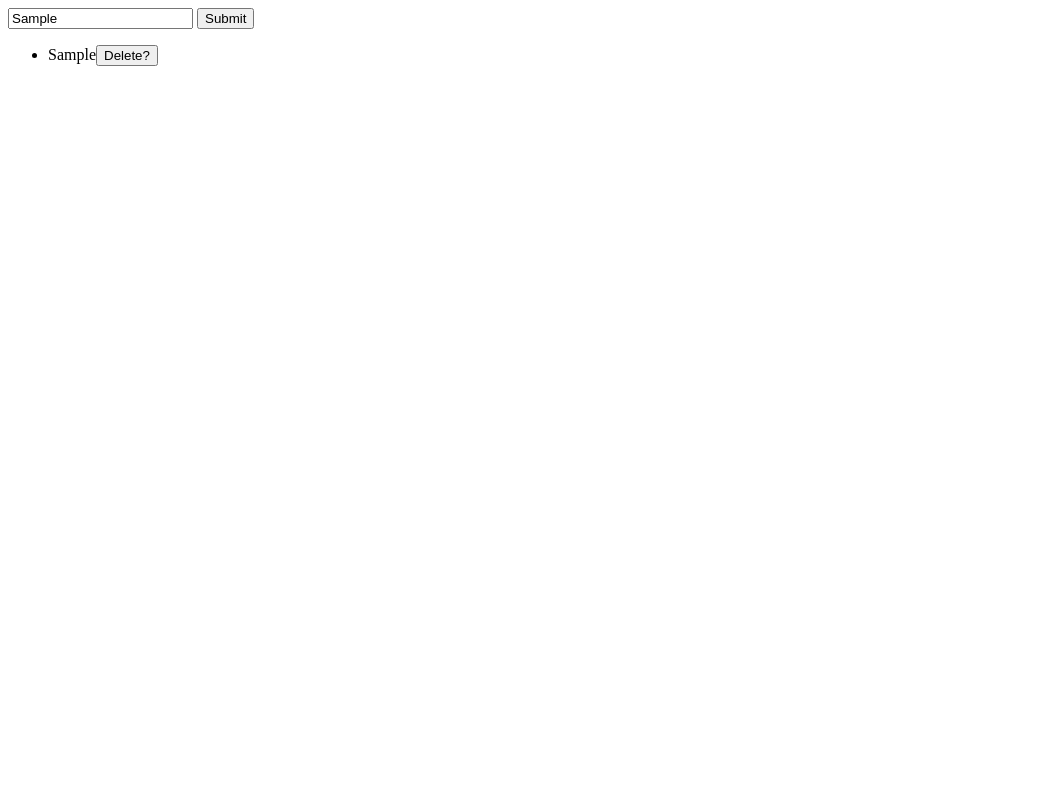
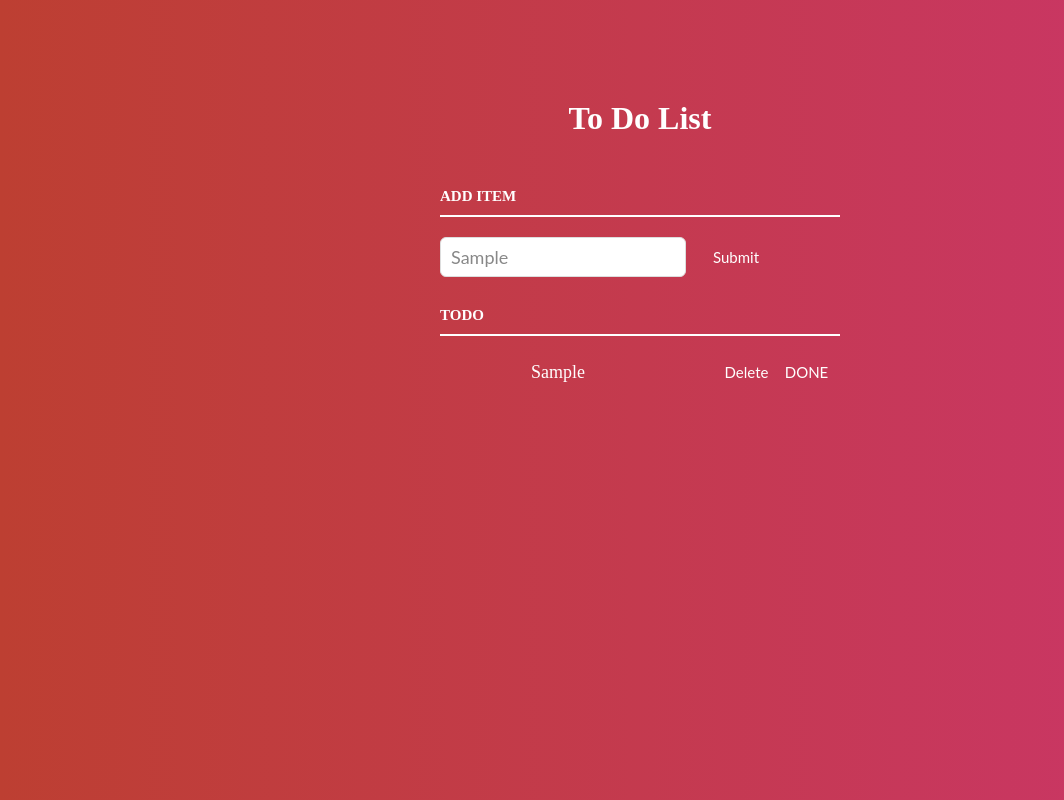
Before and after one commit to FACG2/CodeBytesToDO, a website: page skeleton/index.html in a window 1280 px wide. Both pictures are taken after typing "Sample" into the empty fields and a click on the input "Submit". Shown: the whole page, without its empty margins (0-1064 px from the left). Drawn offline with Linux system fonts and the light colour scheme.

Commit message:
Integration with style Relates #7

```diff
--- a/skeleton/dom.js
+++ b/skeleton/dom.js
@@ -3,37 +3,43 @@
 // it keeps everything inside hidden from the rest of our application
 (function() {
 // This is the dom node where we will keep our todo
-  var container = document.getElementById('todo-container');
+var container = document.getElementById('incomplete-tasks');
+var containertwo= document.getElementById('completed-tasks');
 var addTodoForm = document.getElementById('add-todo');
-
+var descriptionInput = document.querySelector("input[name=description]");
 var state = []; // this is our initial todoList
-
 // This function takes a todo, it returns the DOM node representing that todo
 var createTodoNode = function(todo) {
 var todoNode = document.createElement('li');
 // you will need to use addEventListener
 todoNode.innerHTML = "<span class='description-span'>" + todo.description + "</span>";
 // add span holding description
-
 // this adds the delete button
 var deleteButtonNode = document.createElement('button');
-    deleteButtonNode.textContent = "Delete?";
+deleteButtonNode.textContent = "Delete";
 deleteButtonNode.addEventListener('click', function(event) {
   var newState = todoFunctions.deleteTodo(state, todo.id);
   update(newState);
 });
 todoNode.appendChild(deleteButtonNode);
+var done = document.createElement('button');
+done.textContent = "DONE";
 
-    todoNode.addEventListener('click', function(event){
-      // add markTodo button
-      this.classList.toggle("marked");
-      // add classes for css
-      this.classList.add("test-class");
+    done.addEventListener('click', function(event){
+//       // add markTodo button
+            // this.parentNode.classList.toggle("marked");
+            // this.classList.toggle('marked');
+            console.log(this.classList);
+        //
+    var newState = todoFunctions.markTodo(state, todo.id);
+// //       // add classes for css
+//             // this.classList.add("test-class");
+       update(newState);
   });
 
+todoNode.appendChild(done);
 return todoNode;
 };
-
 // bind create todo form
 if(addTodoForm) {
 addTodoForm.addEventListener('submit', function(event) {
@@ -47,26 +53,98 @@
 event.preventDefault();
 var newState = todoFunctions.addTodo(state, {description: description}); // ?? change this!
 update(newState);
+// console.log(newState);
 });
 }
-
 // you should not need to change this function
 var update = function(newState) {
 state = newState;
 renderState(state);
 };
-
 // you do not need to change this function
 var renderState = function(state) {
 var todoListNode = document.createElement('ul');
-
 state.forEach(function(todo) {
   todoListNode.appendChild(createTodoNode(todo));
 });
 
 // you may want to add a class for css
 container.replaceChild(todoListNode, container.firstChild);
+
 };
-
 if (container) renderState(state);
 })();
+
+
+// // part 2 linking it all together
+// // The function here is called an iife,
+// // it keeps everything inside hidden from the rest of our application
+// (function() {
+//   // This is the dom node where we will keep our todo
+//   var container = document.getElementById('todo-container');
+//   var addTodoForm = document.getElementById('add-todo');
+//
+//   var state = []; // this is our initial todoList
+//
+//   // This function takes a todo, it returns the DOM node representing that todo
+//   var createTodoNode = function(todo) {
+//     var todoNode = document.createElement('li');
+//     // you will need to use addEventListener
+//     todoNode.innerHTML = "<span class='description-span'>" + todo.description + "</span>";
+//     // add span holding description
+//
+//     // this adds the delete button
+//     var deleteButtonNode = document.createElement('button');
+//     deleteButtonNode.textContent = "Delete?";
+//     deleteButtonNode.addEventListener('click', function(event) {
+//       var newState = todoFunctions.deleteTodo(state, todo.id);
+//       update(newState);
+//     });
+//     todoNode.appendChild(deleteButtonNode);
+//
+//     todoNode.addEventListener('click', function(event){
+//       // add markTodo button
+//       this.classList.toggle("marked");
+//       // add classes for css
+//       this.classList.add("test-class");
+//     });
+//
+//     return todoNode;
+//   };
+//
+//   // bind create todo form
+//   if(addTodoForm) {
+//     addTodoForm.addEventListener('submit', function(event) {
+//       // https://developer.mozilla.org/en-US/docs/Web/Events/submit
+//       // what does event.preventDefault do?
+//       // what is inside event.target?
+//       //stop form from submitting
+//      var descriptionInput = event.target;
+//       var description = descriptionInput.firstElementChild.value; // event.target ....
+//       // hint: todoFunctions.addTodo
+//       event.preventDefault();
+//       var newState = todoFunctions.addTodo(state, {description: description}); // ?? change this!
+//       update(newState);
+//     });
+//   }
+//
+//   // you should not need to change this function
+//   var update = function(newState) {
+//     state = newState;
+//     renderState(state);
+//   };
+//
+//   // you do not need to change this function
+//   var renderState = function(state) {
+//     var todoListNode = document.createElement('ul');
+//
+//     state.forEach(function(todo) {
+//       todoListNode.appendChild(createTodoNode(todo));
+//     });
+//
+//     // you may want to add a class for css
+//     container.replaceChild(todoListNode, container.firstChild);
+//   };
+//
+//   if (container) renderState(state);
+// })();
--- a/skeleton/index.html
+++ b/skeleton/index.html
@@ -3,16 +3,152 @@
   <head>
     <meta charset="utf-8">
     <title>tdd todo</title>
-    <link rel="stylesheet" href="./style.css">
+    <!-- <link rel="stylesheet" href="./style.css"> -->
   </head>
   <body>
-    <form id="add-todo">
-      <input type="text" name="description" value="">
-      <input type="submit" name="submit-btn" value="Submit">
-    </form>
     <div id = "todo-container">
-    </div>
-  </body>
+      <h1>To Do List</h1>
+        <ul>
+        </ul>
+        <p>
+          <label for="add-todo">Add Item</label>
+        </p>
+        <form id="add-todo">
+          <input type="text" id ="des" name="description" value="" >
+          <input type="submit" name="" id ="sub" value="Submit" >
+        </form>
+
+
+    <h3>Todo</h3>
+    <ul id="incomplete-tasks">
+      <!-- <li><input type="checkbox"><label>Pay Bills</label><input type="text"><button class="edit">Edit</button><button class="delete">Delete</button></li>
+      <li class="editMode"><input type="checkbox"><label>Go Shopping</label><input type="text" value="Go Shopping"><button class="edit">Edit</button><button class="delete">Delete</button></li> -->
+
+    </ul>
+
+    <!-- <h3>Completed</h3>
+    <ul id="completed-tasks">
+       <li><input type="checkbox" checked><label>See the Doctor</label><input type="text"><button class="edit">Edit</button><button class="delete">Delete</button></li>
+    </ul> -->
+
+  </div>
   <script type="text/javascript" src = "./logic.js"></script>
   <script type="text/javascript" src = "./dom.js"></script>
+  </body>
 </html>
+<style>
+
+body{
+  background: #CB356B;  /* fallback for old browsers */
+  background: -webkit-linear-gradient(to right, #BD3F32, #CB356B);  /* Chrome 10-25, Safari 5.1-6 */
+  background: linear-gradient(to right, #BD3F32, #CB356B); /* W3C, IE 10+/ Edge, Firefox 16+, Chrome 26+, Opera 12+, Safari 7+ */
+
+}
+#todo-container {
+  display: block;
+  width: 400px;
+  margin: 100px auto 0;
+}
+h1{
+  text-align: center;
+  display: block;
+ font-size: 2em;
+ -webkit-margin-before: 0.67em;
+ -webkit-margin-after: 0.67em;
+ -webkit-margin-start: 0px;
+ -webkit-margin-end: 0px;
+ font-weight: bold;
+ color: #fff;
+}
+h3,
+label[for='add-todo'] {
+
+  color: #fff;
+  font-weight: 700;
+  font-size: 15px;
+  border-bottom: 2px solid #fff;
+  padding: 30px 0 10px;
+  margin: 0;
+  text-transform: uppercase;
+}
+label[for='add-todo'] {
+  display: block;
+  margin: 0 0 20px;
+}
+input#add-todo {
+  float: left;
+  width: 318px;
+}
+
+ul li input[type=text] {
+  display:none;
+}
+
+ul li.editMode input[type=text] {
+  display:block;
+}
+
+ul li.editMode label {
+  display:none;
+}
+li * {
+  float: left;
+  font-size: 18px;
+    line-height: 40px;
+    width: 180px;
+    padding: 0px 0px 0px 11px;
+    color: #fff;
+}
+li, h3 {
+  clear:both;
+  list-style:none;
+}
+
+input[type="text"] {
+  margin: 0;
+  font-size: 18px;
+  line-height: 18px;
+  height: 18px;
+  padding: 10px;
+  border: 1px solid #ddd;
+  background: #fff;
+  border-radius: 6px;
+  font-family: Lato, sans-serif;
+  color: #888;
+}
+input[type="text"]:focus {
+  color: #333;
+}
+input#des{
+  float: left;
+  width: auto;
+}
+
+#sub  {
+  background: none;
+  border: 0px;
+  color: #fff;
+  font-size: 15px;
+  width: 60px;
+  margin: 10px 20px 0;
+  font-family: Lato, sans-serif;
+  cursor: pointer;
+  height: 18px;
+}
+
+button{
+  background: none;
+
+  border: 0px;
+  color: #fff;
+  font-size: 15px;
+  width: 60px;
+  margin: 0px 0 0;
+  font-family: Lato, sans-serif;
+  cursor: pointer;
+  height: 18px;
+}
+#sub:hover{
+  color: #FFD54F;
+}
+</style>
--- a/skeleton/style.css
+++ b/skeleton/style.css
@@ -1,4 +1,5 @@
 .marked{
   text-decoration: line-through;
   opacity: 0.3;
+  color: #000;
 }
```
Lines whose indentation alone changed are shown as unchanged.
